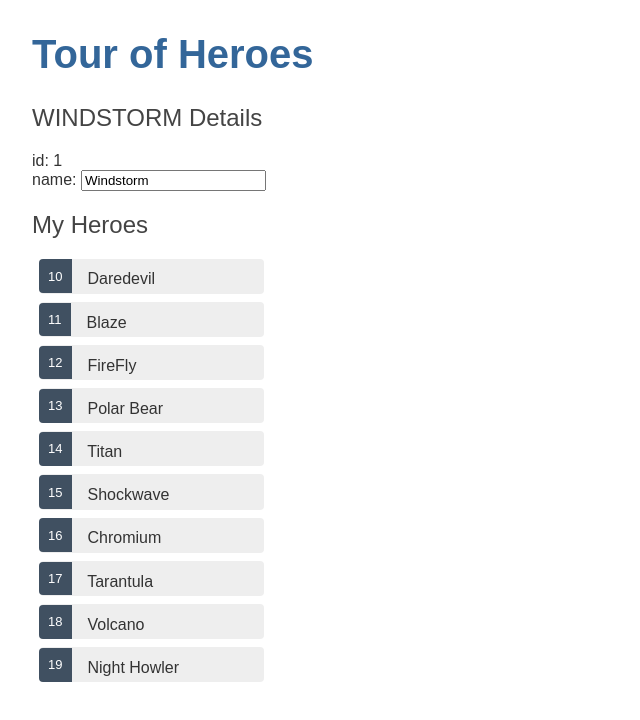
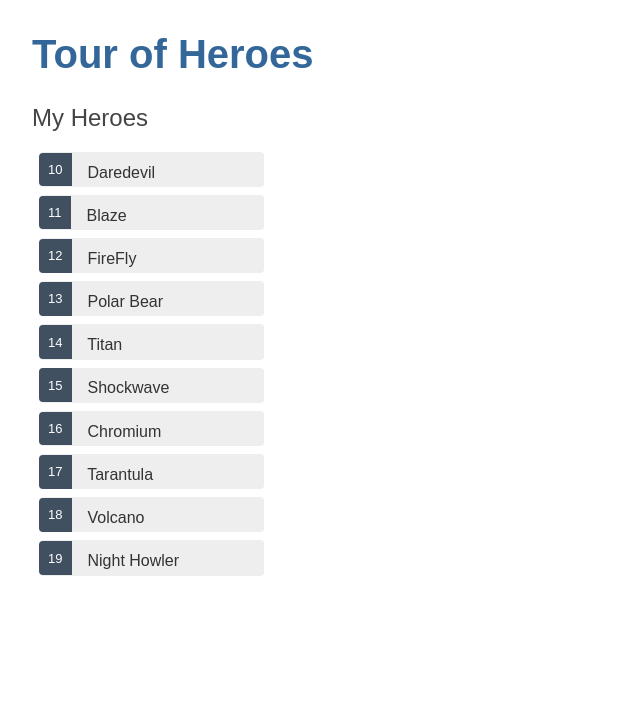
Before and after one commit to astutz96/Tour-Of-Heroes, an Angular app: page / in a window 1280 px wide. Shown: the top 720 px of the page, without its empty margins (0-640 px from the left). Built offline with nearby package versions, Linux system fonts and the light colour scheme.

Commit message:
Re-formatting, gettign rid of heroe displayed at top of page

```diff
--- a/src/app/heroes/heroes.component.html
+++ b/src/app/heroes/heroes.component.html
@@ -1,11 +1,3 @@
-<h2>{{hero.name | uppercase}} Details</h2>
-<div><span>id: </span>{{hero.id}}</div>
-<div>
-  <label>name:
-    <input [(ngModel)]="hero.name" placeholder="name" />
-  </label>
-</div>
-
 <h2>My Heroes</h2>
 <ul class="heroes">
   <li *ngFor="let hero of heroes" [class.selected]="hero === selectedHero" (click)="OnSelect(hero)">
--- a/src/app/heroes/heroes.component.ts
+++ b/src/app/heroes/heroes.component.ts
@@ -12,17 +12,12 @@
   heroes = HEROES;
   selectedHero: Hero;
 
-  hero: Hero = {
-    id: 1,
-    name: 'Windstorm'
-  };
-
   constructor() { }
 
   ngOnInit(): void {
   }
 
-  OnSelect(hero: Hero): void{
+  OnSelect(hero: Hero): void {
     this.selectedHero = hero;
   }
 
```
